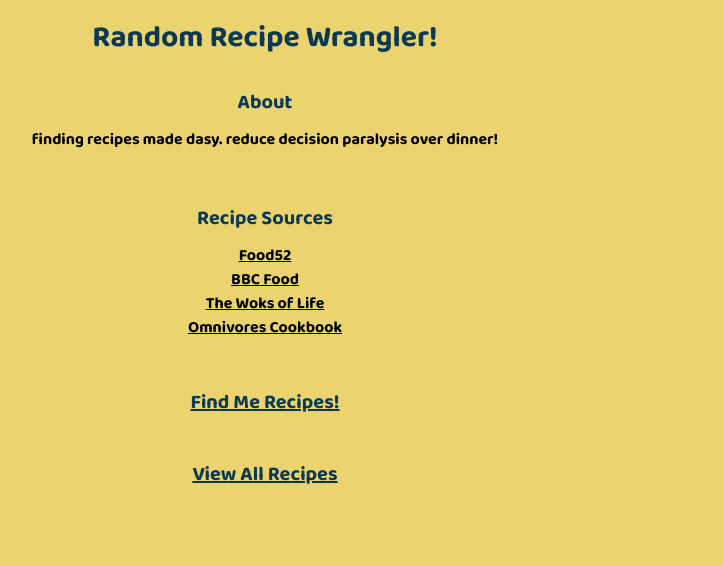
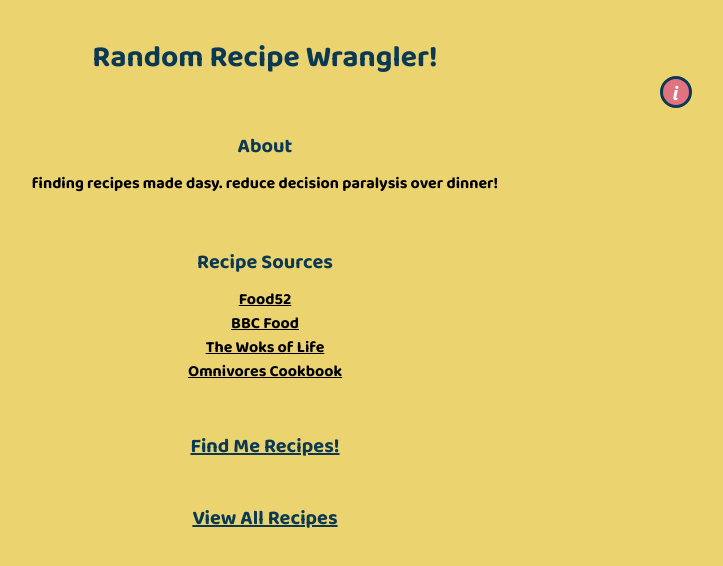
Before and after one commit to audrow/random-recipe-app, a React (Create React App) app: page /about in a window 1280 px wide. Shown: the top 566 px of the page, without its empty margins (375-1098 px from the left). Built offline with nearby package versions, Linux system fonts and the light colour scheme.

Commit message:
update position of about button to align with main content

```diff
--- a/src/components/Layout.tsx
+++ b/src/components/Layout.tsx
@@ -6,16 +6,15 @@ export default function Layout({ children, isHideNav, isHideAboutButton }: { chi
   return (
     <div className="bg-yellow min-h-screen">
       <div>
-        <div>
-          <h1 className="font-baloo text-3xl text-center p-5 text-navy">Random Recipe Wrangler!</h1>
+          <h1 className=" font-baloo text-3xl text-center pt-10 text-navy">Random Recipe Wrangler!</h1>
+        <div className='flex justify-center'>
+          <div className='flex justify-end align-middle w-2/3'>
+            <Link to="/about">
+              <button className="icon font-lobster text-white text-xl bg-pink border-3 border-navy
+                rounded-full w-8 h-8 align-text-top mb-3">i</button>
+            </Link>
+          </div>
         </div>
-        {
-          !isHideAboutButton &&
-          <Link to="/about">
-            <button className="icon font-lobster text-white text-xl bg-pink border-3 border-navy
-                  rounded-full w-8 h-8 align-text-top absolute top-5 right-20">i</button>
-          </Link>
-        }
         {children}
         {!isHideNav && <Nav />}
       </div>
--- a/src/pages/Random.tsx
+++ b/src/pages/Random.tsx
@@ -1,5 +1,3 @@
-// todo(mishmishmish) Update the look of this page
-
 import * as React from 'react'
 
 import { useSearchParams, useNavigate } from 'react-router-dom'
@@ -91,7 +89,6 @@ function Random ({ recipesToPick = 3 }: { recipesToPick?: number }) {
             ))}
           </div>
         </div>
-        {/* <h3 className='text-xl m-3'>Random Recipes</h3> */}
         <ul className="flex justify-center space-x-2">
           {pickedRecipes.map((recipe, index) => (
             <li key={index}>
```
